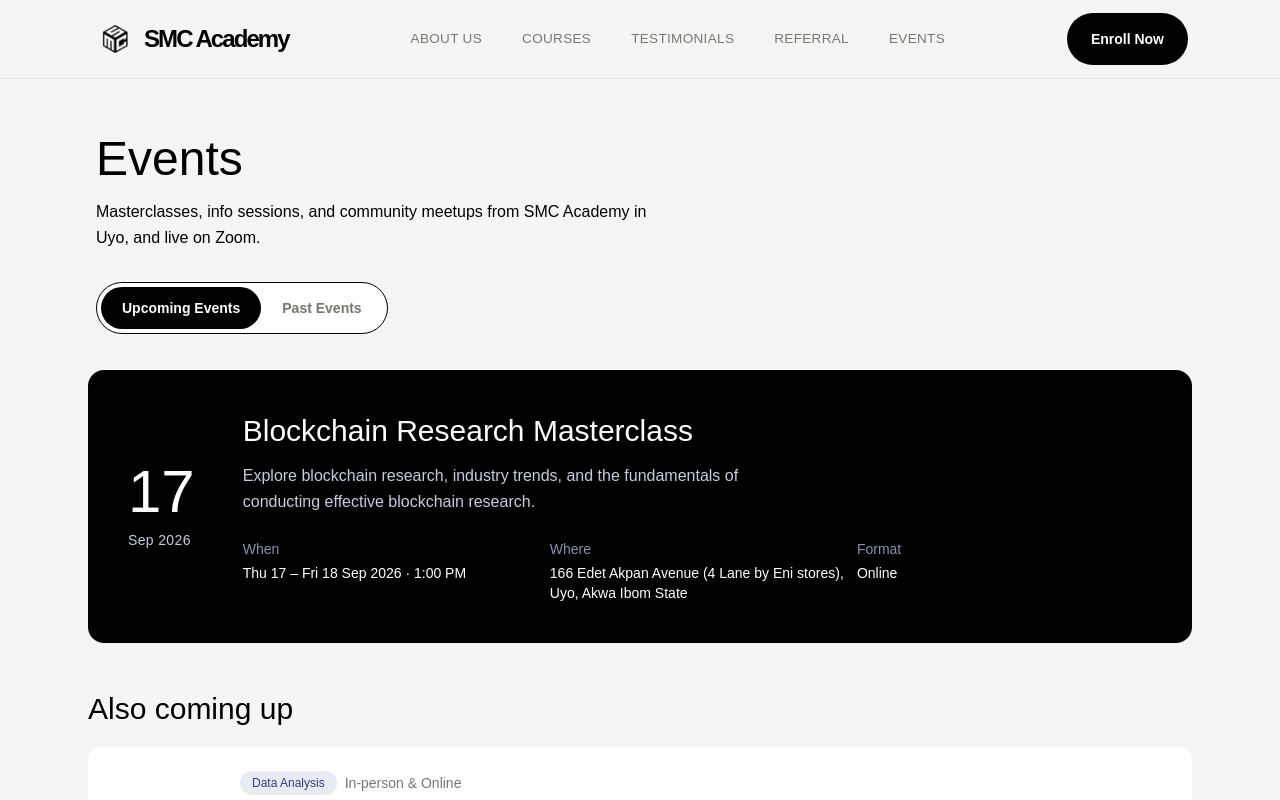
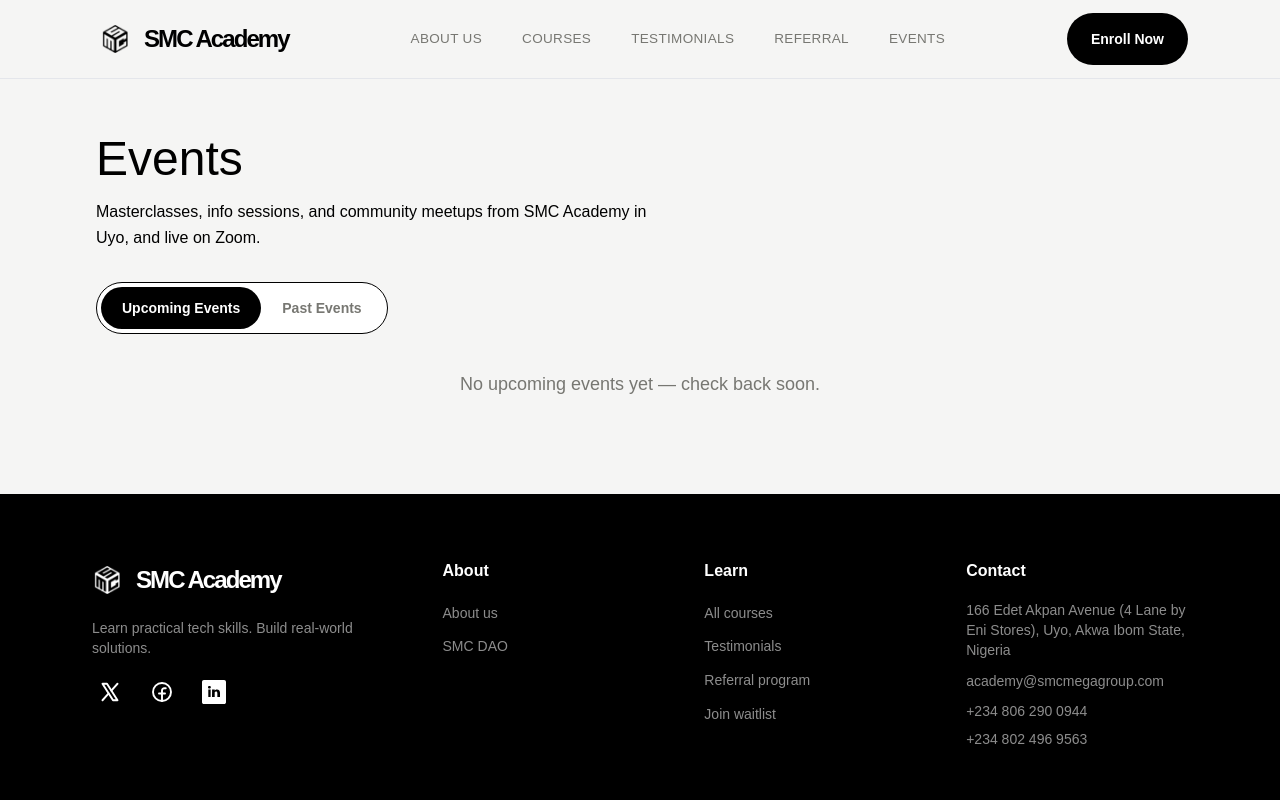
Before and after one commit to Kansoldev/smc-academy-landing-page, a Next.js app: page /events in a window 1280 px wide. Shown: the top 800 px of the page. Built offline with nearby package versions, Linux system fonts and the light colour scheme; a web font is replaced by a local one.

Commit message:
refactor: update events information

```diff
--- a/components/events/EmptyView.tsx
+++ b/components/events/EmptyView.tsx
@@ -2,11 +2,11 @@
 
 export function EmptyState({ view }: { view: View }) {
   return (
-    <div className="rounded-xl border border-dashed border-[#D8D9E6] py-16 text-center">
-      <p className="text-[#5B5F6E]">
+    <div className="rounded-xl text-center">
+      <p className="text-[#777772] text-lg">
         {view === "upcoming"
-          ? "No upcoming events match that search yet — check back soon or clear your filters."
-          : "No past events match that search."}
+          ? "No upcoming events yet — check back soon."
+          : "No past events found."}
       </p>
     </div>
   );
--- a/components/events/events-data.ts
+++ b/components/events/events-data.ts
@@ -1,33 +1,6 @@
 import { AcademyEvent } from "./types";
 
-export const upcomingEvents: AcademyEvent[] = [
-  {
-    id: "1",
-    title: "Blockchain Research Masterclass",
-    category: "Blockchain & Web3",
-    startDate: "2026-09-17",
-    endDate: "2026-09-18",
-    time: "1:00 PM",
-    format: "Online",
-    location:
-      "166 Edet Akpan Avenue (4 Lane by Eni stores), Uyo, Akwa Ibom State",
-    description:
-      "Explore blockchain research, industry trends, and the fundamentals of conducting effective blockchain research.",
-  },
-  {
-    id: "2",
-    title: "Data Analysis Masterclass",
-    category: "Data Analysis",
-    startDate: "2026-09-18",
-    endDate: "2026-09-19",
-    time: "4:00 PM",
-    format: "In-person & Online",
-    location:
-      "166 Edet Akpan Avenue (4 Lane by Eni stores), Uyo, Akwa Ibom State",
-    description:
-      "Learn how to turn raw data into meaningful insights that support smarter decisions. Gain practical knowledge of essential data analysis tools, techniques, and real-world applications.",
-  },
-];
+export const upcomingEvents: AcademyEvent[] = [];
 
 export const pastEvents: AcademyEvent[] = [
   {
@@ -54,4 +27,30 @@
     description:
       "Learn crypto fundamentals, understand the market, and master essential trading concepts and strategies.",
   },
+  {
+    id: "3",
+    title: "Blockchain Research Masterclass",
+    category: "Blockchain & Web3",
+    startDate: "2026-09-17",
+    endDate: "2026-09-18",
+    time: "1:00 PM",
+    format: "Online",
+    location:
+      "166 Edet Akpan Avenue (4 Lane by Eni stores), Uyo, Akwa Ibom State",
+    description:
+      "Explore blockchain research, industry trends, and the fundamentals of conducting effective blockchain research.",
+  },
+  {
+    id: "4",
+    title: "Data Analysis Masterclass",
+    category: "Data Analysis",
+    startDate: "2026-09-18",
+    endDate: "2026-09-19",
+    time: "4:00 PM",
+    format: "In-person & Online",
+    location:
+      "166 Edet Akpan Avenue (4 Lane by Eni stores), Uyo, Akwa Ibom State",
+    description:
+      "Learn how to turn raw data into meaningful insights that support smarter decisions. Gain practical knowledge of essential data analysis tools, techniques, and real-world applications.",
+  },
 ];
--- a/components/events/index.tsx
+++ b/components/events/index.tsx
@@ -46,6 +46,8 @@
       {view === "upcoming" ? (
         <section className="mx-auto max-w-6xl px-6 pb-24">
           <>
+            {events.length === 0 ? <EmptyState view={view} /> : ""}
+
             {nextEvent && <FeaturedEvent event={nextEvent} />}
 
             {restUpcomingEvents.length > 0 && (
```
